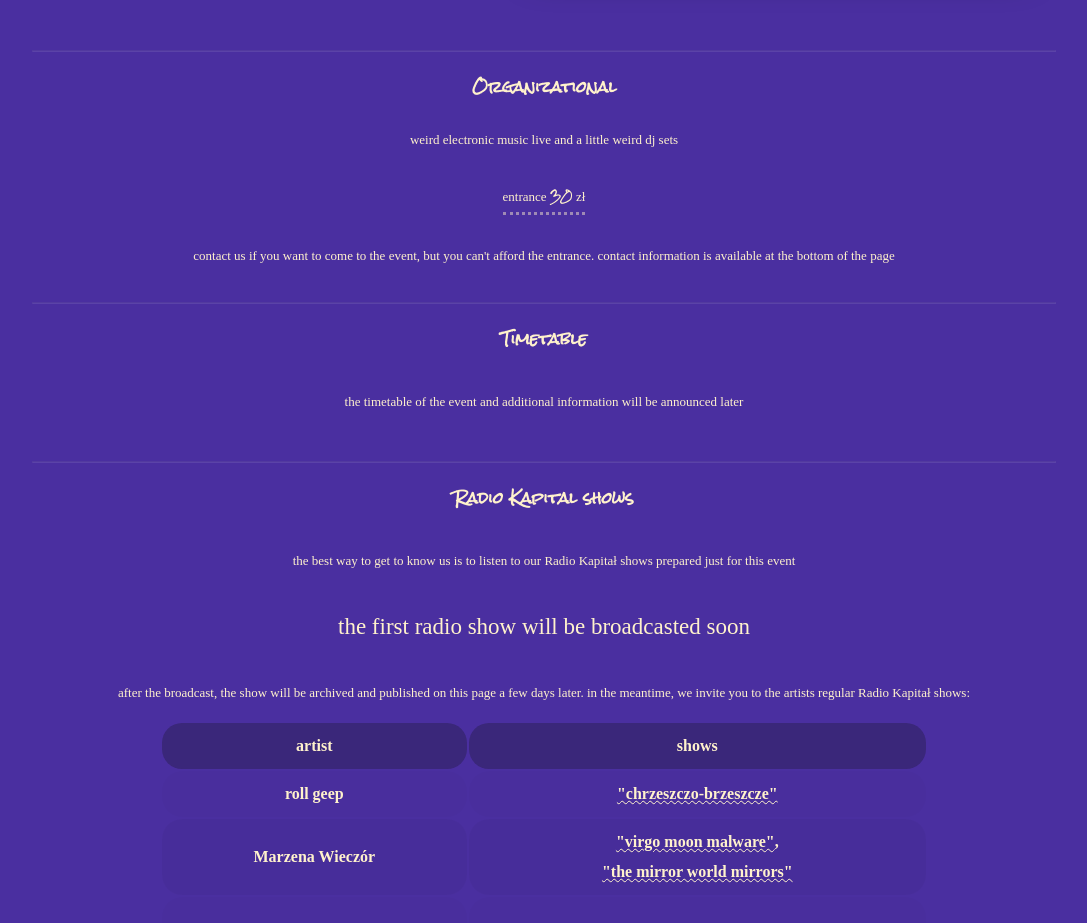
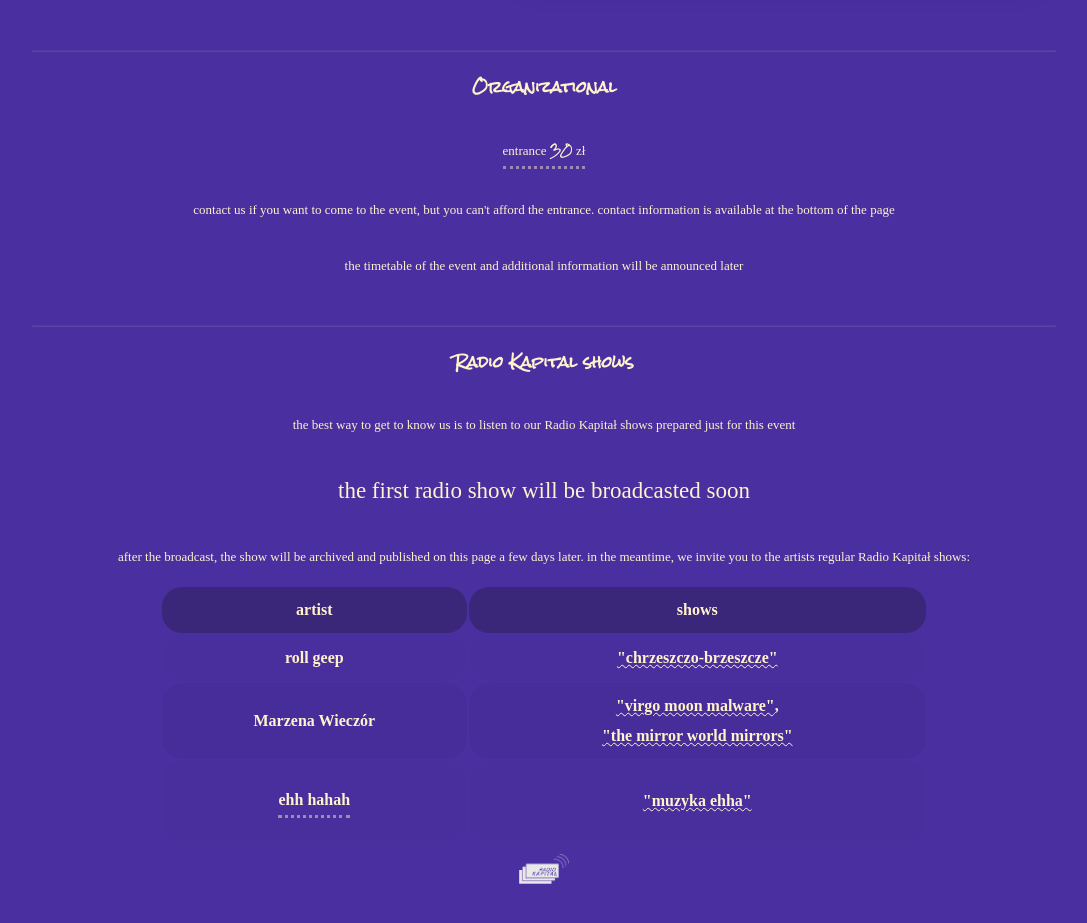
Before and after one commit to ehhhahah/28kwietnia, a React (Create React App) app: page / in a window 1280 px wide. Shown: the part 1683-2606 px from the top of the page, without its empty margins (96-1183 px from the left). Built offline with nearby package versions, Linux system fonts and the light colour scheme; a web font is replaced by a local one.

Commit message:
minor fixzes

```diff
--- a/src/MainPage.js
+++ b/src/MainPage.js
@@ -110,7 +110,6 @@
       <hr />
       <h1>{getLoco('Organizacyjne')}</h1>
 
-      <p className='subSubText'>{getLoco('dziwna muzyka elektroniczna na żywo i trochę dziwne dj sety')}</p>
       <div className='tooltip tooltipEntrance'>
         <p className='subSubText'>
           {getLoco('wstęp') + '  '}
@@ -123,8 +122,6 @@
           'odezwij się do nas, jeśli chcesz przyjść na wydarzenie, ale nie stać cię na bramke. kontakt jest dostępny na dole strony'
         )}
       </p>
-      <hr />
-      <h1>{getLoco('Rozklad czasu')}</h1>
 
       <div className='flexColumn'>
         <p className='subSubText'>{getLoco('plan czasowy wydarzenia i dodatkowe informacje beda dostepne pózniej')}</p>
```
